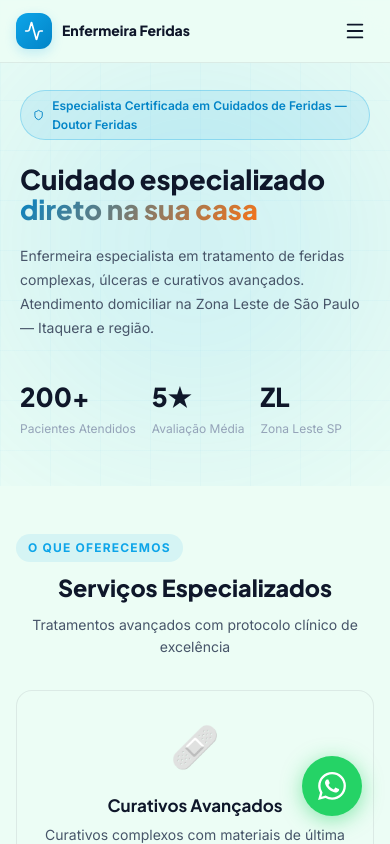
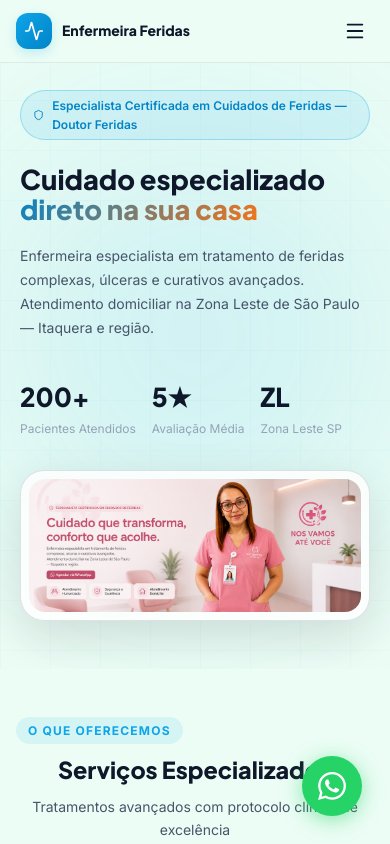
Before and after one commit to LeonardoGMendoza/enfermeiraferidas, a React (Vite) app: page / in a window 390 px wide. Shown: the top 844 px of the page. Built offline with nearby package versions, Linux system fonts and the light colour scheme; no server answers.

Commit message:
Fix final: foto no celular + parceiras sem overflow

```diff
--- a/src/pages/LandingPage.css
+++ b/src/pages/LandingPage.css
@@ -361,19 +361,30 @@
   .nursing-icon-float { display: none !important; }
   .hc-cta-img { display: none !important; }
 
-  /* HERO */
+  /* HERO - foto aparece ABAIXO do texto no celular */
   .hero {
     flex-direction: column !important;
     padding: 90px 20px 48px !important;
-    gap: 24px !important;
+    gap: 32px !important;
     min-height: auto !important;
     width: 100% !important;
     max-width: 100% !important;
     box-sizing: border-box !important;
     overflow: hidden !important;
+    align-items: stretch !important;
   }
-  .hero-visual { display: none !important; }
-  .hero-content { max-width: 100% !important; width: 100% !important; flex: none !important; box-sizing: border-box !important; }
+  .hero-visual {
+    display: flex !important;
+    max-width: 100% !important;
+    width: 100% !important;
+    flex: none !important;
+    justify-content: center !important;
+  }
+  .hero-visual > * {
+    max-width: 100% !important;
+    width: 100% !important;
+    box-sizing: border-box !important;
+  }
   .hero-title { font-size: clamp(26px, 7vw, 38px) !important; }
   .hero-subtitle { font-size: 14px !important; max-width: 100% !important; }
   .hero-badge { font-size: 12px !important; padding: 5px 12px !important; }
--- a/src/pages/LandingPage.jsx
+++ b/src/pages/LandingPage.jsx
@@ -217,12 +217,12 @@ export default function LandingPage() {
           </div>
         </div>
 
-        <div className="hero-visual">
-          <div className="glass hero-image-wrapper">
+        <div className="hero-visual" style={{ flex: '1.5', minWidth: 0, maxWidth: '50%', display: 'flex', justifyContent: 'flex-end' }}>
+          <div className="glass" style={{ padding: '8px', borderRadius: '24px', overflow: 'hidden', width: '100%', boxSizing: 'border-box', boxShadow: '0 16px 48px rgba(0,0,0,0.12)' }}>
             <img
               src="/FOTOCAPA.png"
               alt="Capa Doutor Feridas"
-              style={{ width: '100%', height: 'auto', borderRadius: '16px', objectFit: 'cover' }}
+              style={{ display: 'block', width: '100%', height: 'auto', borderRadius: '16px', objectFit: 'cover' }}
             />
           </div>
         </div>
@@ -417,7 +417,7 @@ export default function LandingPage() {
         <p className="section-sub">
           Trabalhamos em conjunto para oferecer cuidado completo e humanizado ao seu familiar
         </p>
-        <div className="parceiras-grid" style={{ overflow: 'hidden', width: '100%', boxSizing: 'border-box' }}>
+        <div style={{ display: 'grid', gridTemplateColumns: 'min(100%, 620px) min(100%, 380px)', gap: '24px', width: '100%', boxSizing: 'border-box', overflowX: 'hidden' }}>
           <div className="parceira-card card glass">
             <div className="parceira-logo-wrap">
               <img
```
